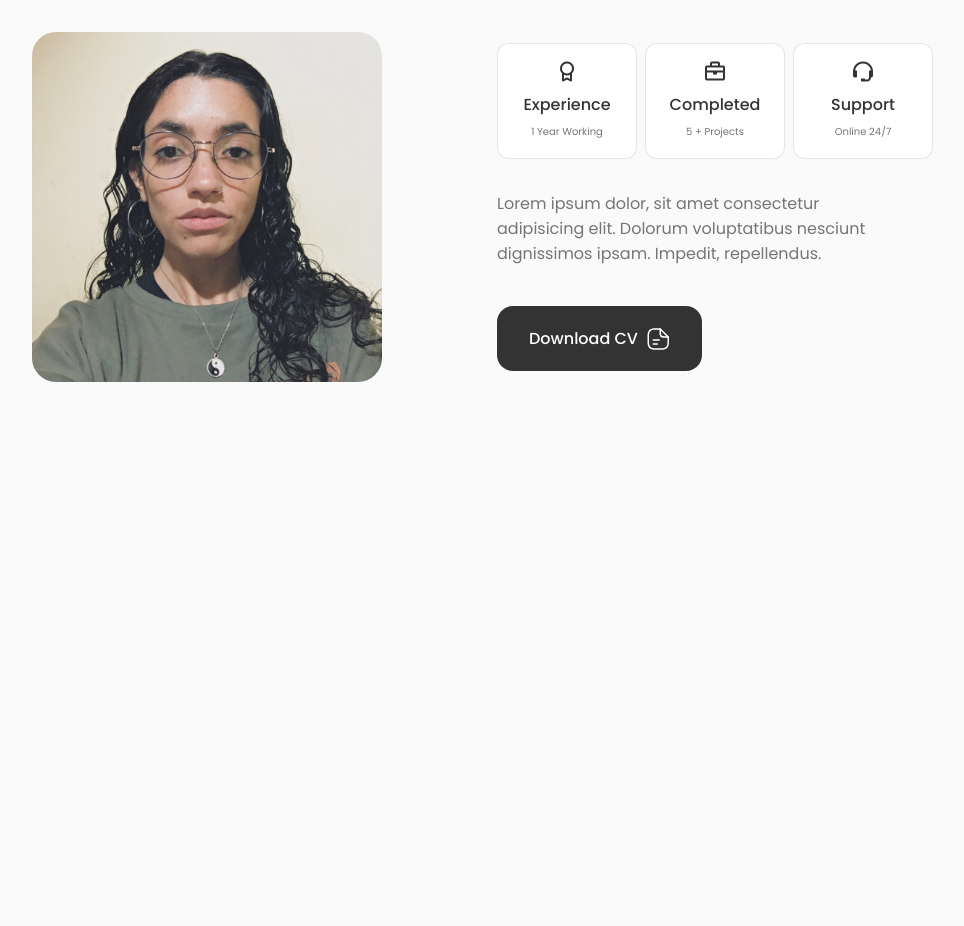
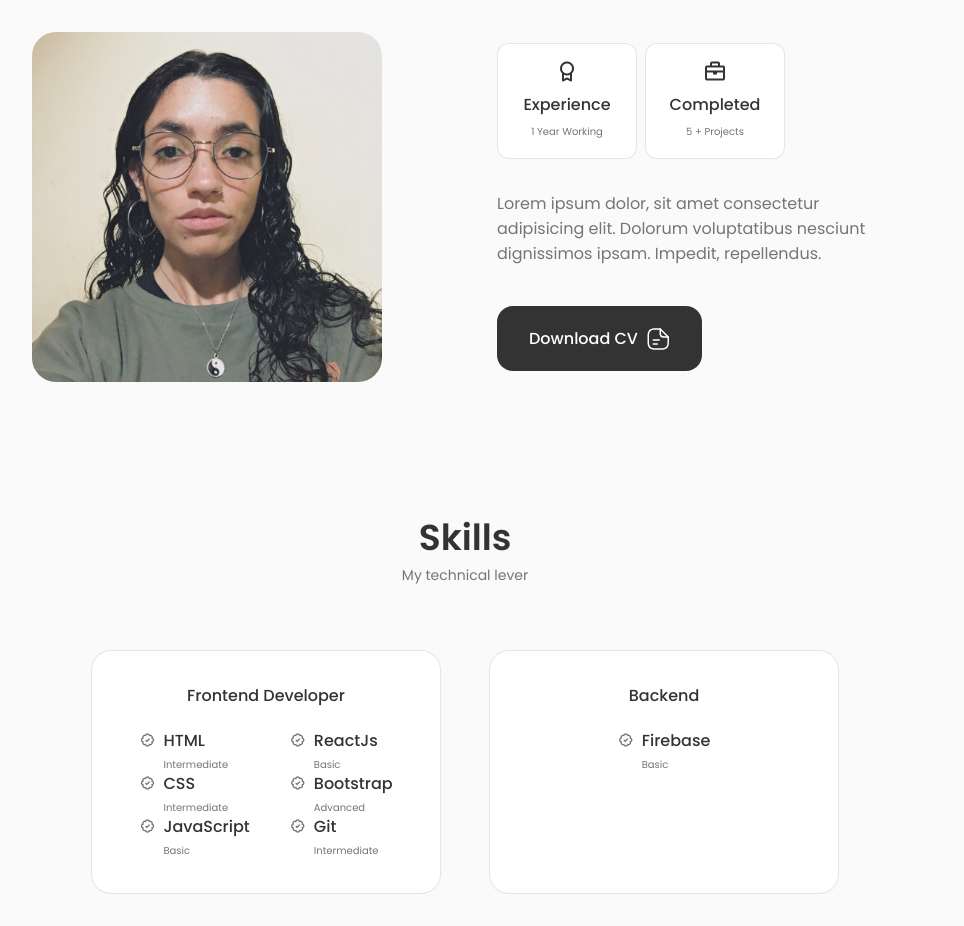
Before and after one commit to SofiaGenchi/portafolio, a React (Create React App) app in the folder portfolio/: page / in a window 1280 px wide. Shown: the part 900-1826 px from the top of the page, without its empty margins (175-1139 px from the left). Before the commit the page ends 1314 px from the top, so only its background shows below. Built offline with nearby package versions, Linux system fonts and the light colour scheme.

Commit message:
creando seccion skills

```diff
--- a/portfolio/src/App.js
+++ b/portfolio/src/App.js
@@ -2,6 +2,7 @@
 import About from './components/about/About';
 import Header from './components/header/Header';
 import Home from './components/home/Home';
+import Skills from './components/skills/Skills';
 
 function App() {
   return (
@@ -10,6 +11,7 @@
       <main className='main'>
         <Home />
         <About />
+        <Skills />
       </main>
     </>
   );
--- a/portfolio/src/components/about/About.jsx
+++ b/portfolio/src/components/about/About.jsx
@@ -4,7 +4,7 @@
 import CV from '../../assets/sofiagenchi-cv.pdf';
 import Info from './Info';
 
-function About() {
+const About = () => {
   return (
     <section className="about section" id='about'>
         <h2 className="section__title">About Me</h2>
--- a/portfolio/src/components/about/Info.jsx
+++ b/portfolio/src/components/about/Info.jsx
@@ -1,6 +1,6 @@
 import React from 'react';
 
-function Info() {
+const Info = () => {
   return (
     <div className="about__info grid">
         <div className="about__box">
@@ -14,12 +14,6 @@
             <h3 className="about__title">Completed</h3>
             <span className="about__subtitle">5 + Projects</span>
         </div>
-
-        <div className="about__box">
-            <i class='bx bx-support about__icon' ></i>
-            <h3 className="about__title">Support</h3>
-            <span className="about__subtitle">Online 24/7</span>
-        </div>
     </div>
   )
 }
--- /dev/null
+++ b/portfolio/src/components/skills/Backend.jsx
@@ -0,0 +1,26 @@
+import React from 'react'
+
+const Backend = () => {
+  return (
+    <div className="skills__content">
+        <h3 className="skills__title">Backend</h3>
+
+        <div className="skills__box">
+
+            <div className="skills__group">
+
+                <div className="skills__data">
+                    <i class='bx bx-badge-check'></i>
+
+                    <div>
+                        <h3 className="skills__name">Firebase</h3>
+                        <span className="skills__level">Basic</span>
+                    </div>
+                </div>
+            </div>
+        </div>
+    </div>
+  )
+}
+
+export default Backend
--- /dev/null
+++ b/portfolio/src/components/skills/Frontend.jsx
@@ -0,0 +1,71 @@
+import React from 'react'
+
+const Frontend = () => {
+  return (
+    <div className="skills__content">
+        <h3 className="skills__title">Frontend Developer</h3>
+
+        <div className="skills__box">
+            <div className="skills__group">
+                <div className="skills__data">
+                    <i class='bx bx-badge-check'></i>
+
+                    <div>
+                        <h3 className="skills__name">HTML</h3>
+                        <span className="skills__level">Intermediate</span>
+                    </div>
+                </div>
+
+                <div className="skills__data">
+                    <i class='bx bx-badge-check'></i>
+
+                    <div>
+                        <h3 className="skills__name">CSS</h3>
+                        <span className="skills__level">Intermediate</span>
+                    </div>
+                </div>
+
+                <div className="skills__data">
+                    <i class='bx bx-badge-check'></i>
+
+                    <div>
+                        <h3 className="skills__name">JavaScript</h3>
+                        <span className="skills__level">Basic</span>
+                    </div>
+                </div>
+            </div>
+
+            <div className="skills__group">
+                <div className="skills__data">
+                    <i class='bx bx-badge-check'></i>
+
+                    <div>
+                        <h3 className="skills__name">ReactJs</h3>
+                        <span className="skills__level">Basic</span>
+                    </div>
+                </div>
+
+                <div className="skills__data">
+                    <i class='bx bx-badge-check'></i>
+
+                    <div>
+                        <h3 className="skills__name">Bootstrap</h3>
+                        <span className="skills__level">Advanced</span>
+                    </div>
+                </div>
+
+                <div className="skills__data">
+                    <i class='bx bx-badge-check'></i>
+
+                    <div>
+                        <h3 className="skills__name">Git</h3>
+                        <span className="skills__level">Intermediate</span>
+                    </div>
+                </div>
+            </div>
+        </div>
+    </div>
+  )
+}
+
+export default Frontend
--- /dev/null
+++ b/portfolio/src/components/skills/Skills.jsx
@@ -0,0 +1,20 @@
+import React from 'react';
+import './skills.css';
+import Frontend from "./Frontend";
+import Backend from "./Backend";
+
+const Skills = () => {
+  return (
+    <section className="skills section" id='skills'>
+        <h2 className="section__title">Skills</h2>
+        <span className="section__subtitle">My technical lever</span>
+
+        <div className="skills__container container grid">
+            <Frontend />
+            <Backend />
+        </div>
+    </section>
+  )
+}
+
+export default Skills;
--- /dev/null
+++ b/portfolio/src/components/skills/skills.css
@@ -0,0 +1,76 @@
+.skills__container {
+    grid-template-columns: repeat(2, 350px);
+    column-gap: 3rem;
+    justify-content: center;
+}
+
+.skills__content {
+    background-color: var(--container-color);
+    border: 1px solid rgba(0, 0, 0, 0.1);
+    padding: 2rem 4rem;
+    border-radius: 1.25rem;
+}
+
+.skills__title {
+    font-size: var(--normal-font-size);
+    font-weight: var(--font-medium);
+    text-align: center;
+    margin-bottom: var(--mb-1-5);
+}
+
+.skills__box {
+    display: flex;
+    justify-content: center;
+    column-gap: 2.5rem;
+}
+
+.skills__gropu {
+    display: grid;
+    align-items: flex-start;
+    row-gap: 1rem;
+}
+
+.skills__data {
+    display: flex;
+    column-gap: 0.5rem;
+}
+
+.skills .bx-badge-ckeck {
+    font-size: 1rem;
+    color: var(--title-color);
+}
+
+.skills__name {
+    font-size: var(--normal-font-size);
+    font-weight: var(--font-medium);
+    line-height: 18px;
+}
+
+.skills__level {
+    font-size: var(--tiny-font-size);
+}
+
+@media screen and (max-width: 992px) {
+    .skills__container {
+        grid-template-columns: max-content;
+        row-gap: 2rem;
+    }
+}
+
+@media screen and (max-width: 576px) {
+    .skills__container {
+        grid-template-columns: 1fr;
+    }
+    .skills__content {
+        padding: 1.5rem;
+    }
+}
+
+@media screen and (max-width: 350px) {
+    .skills__box {
+        column-gap: 1.25rem;
+    }
+    .skills__name {
+        font-size: var(--small-font-size);
+    }
+}
```
